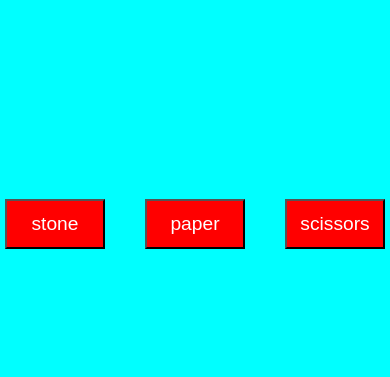
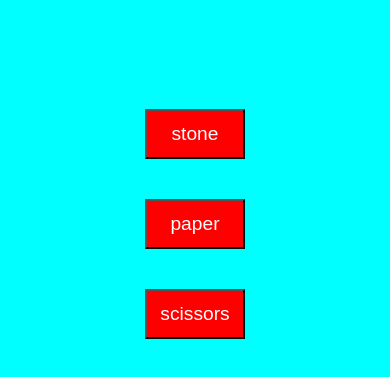
Before and after one commit to harsh661/stone-paper-scissor, a plain HTML site: page index.html in a window 390 px wide. Shown: the part 125-502 px from the top of the page. Drawn offline with Linux system fonts and the light colour scheme.

Commit message:
Update index.html

```diff
--- a/index.html
+++ b/index.html
@@ -29,6 +29,11 @@
             justify-content: center;
             margin-top: 50px;
         }
+        @media screen and (max-width: 400px) {
+            .container {
+                flex-direction: column;
+            }
+        }
 
     </style>
 </head>
```
